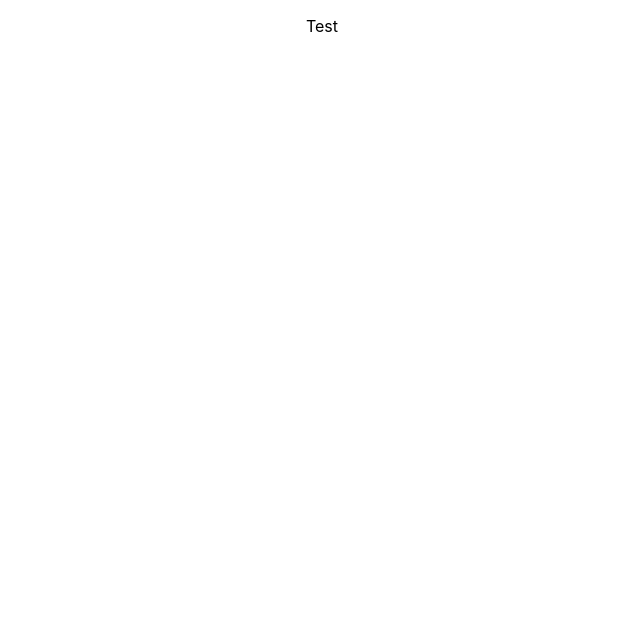
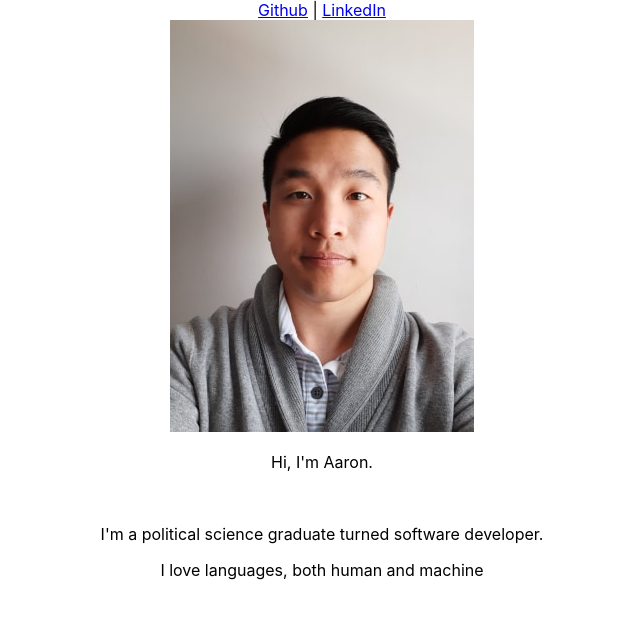
Before and after one commit to timbolaj/timbolaj.github.io, a React (Create React App) app: page / in a window 1280 px wide. Shown: the top 618 px of the page, without its empty margins (318-958 px from the left). Built offline with nearby package versions, Linux system fonts and the light colour scheme.

Commit message:
added links and info for top page

```diff
--- a/src/components/Summary.js
+++ b/src/components/Summary.js
@@ -4,7 +4,20 @@ import picture from '../images/profile_pic.jpg';
 export default function Summary() {
   return (
     <div>
-      <p>Test</p>
+      <div className="links">
+        <a href="https://github.com/timbolaj">Github</a> | <a href="https://linkedin.com/in/aaron-timbol-853383107/">LinkedIn</a>
+      </div>
+
+      <div className="profile-picture">
+        <img src={picture}></img>
+      </div>
+
+      <div className="text">
+        <p>Hi, I'm Aaron.</p>
+        <br></br>
+        <p>I'm a political science graduate turned software developer.</p>
+        <p>I love languages, both human and machine</p>
+      </div>
     </div>
   )
 }
```
Also changed, not shown: src/Styles/Summary.scss (added).
